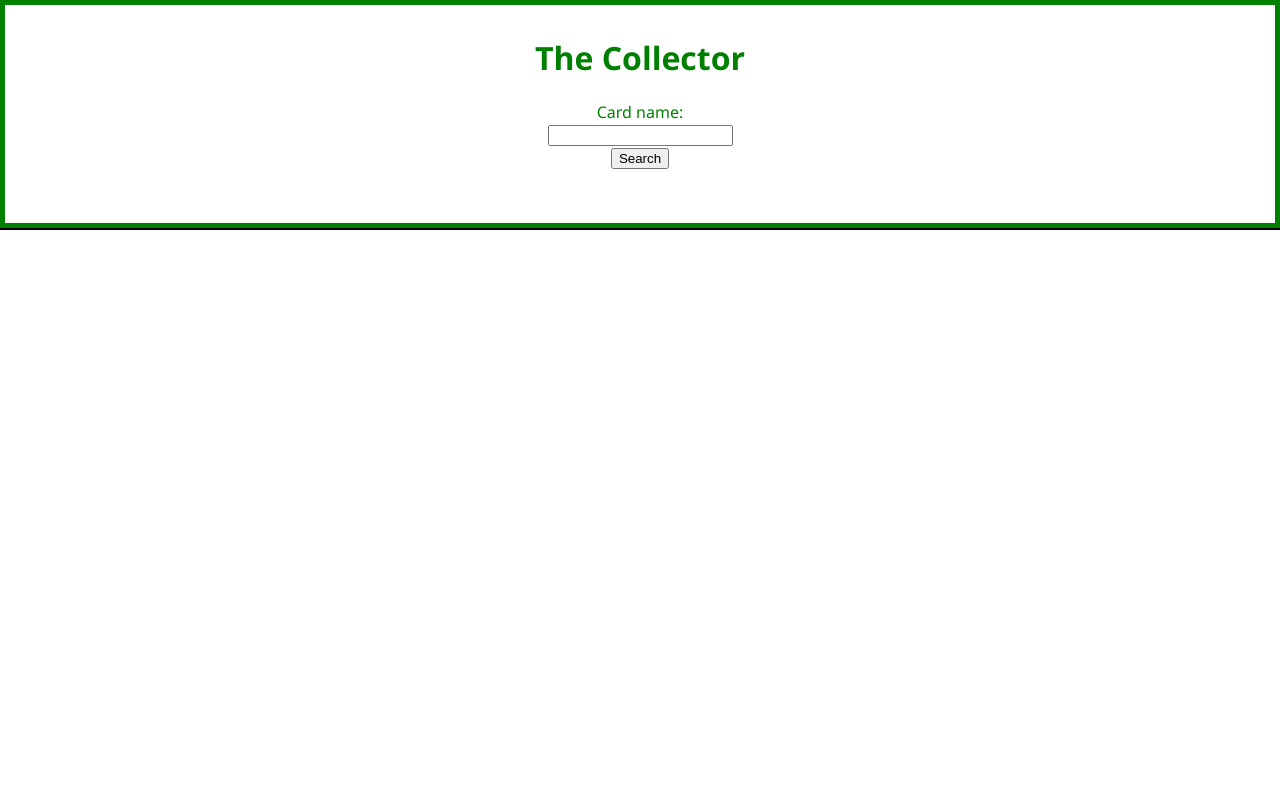
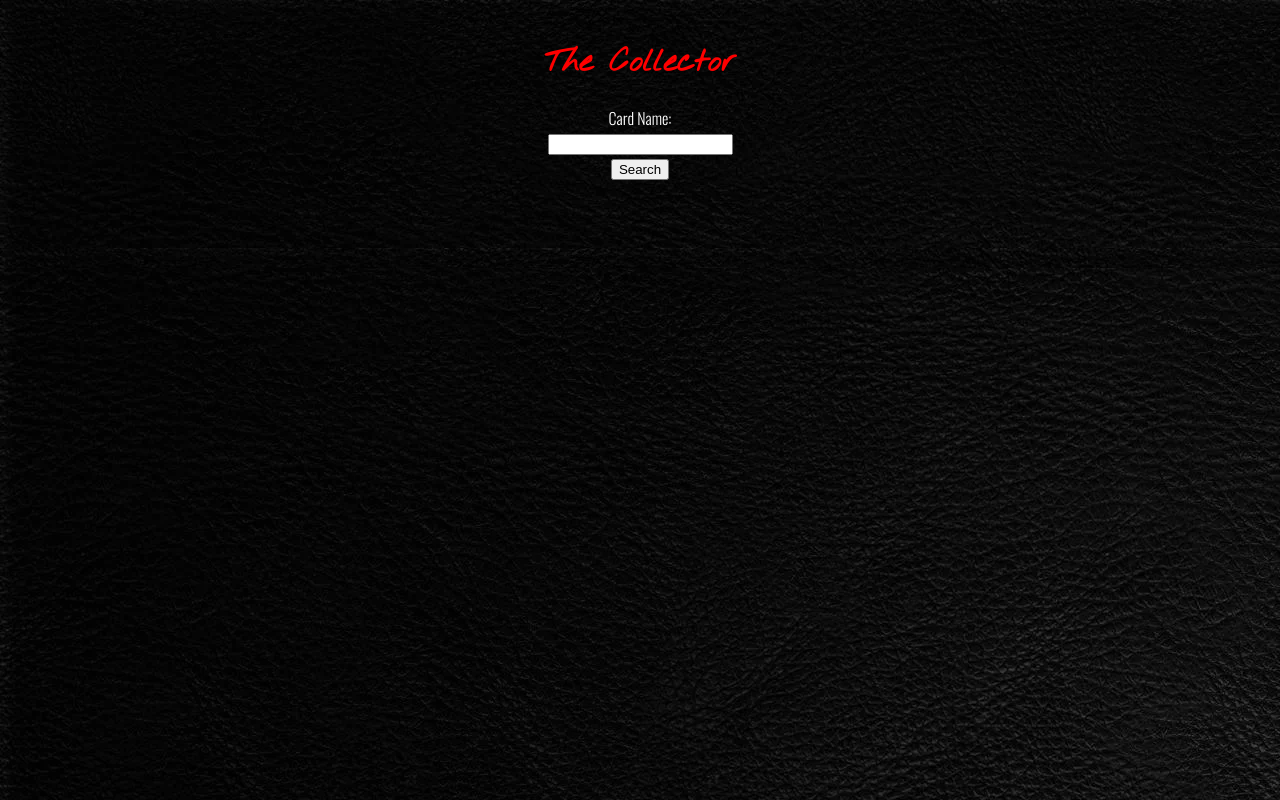
Before and after one commit to LZCT/TheCollector, a plain HTML site: page index.html in a window 1280 px wide. Drawn offline with nearby package versions, Linux system fonts and the light colour scheme.

Commit message:
just visual changes

```diff
--- a/app.js
+++ b/app.js
@@ -1,4 +1,5 @@
 // YOUR POKEMON TCG API KEY HERE
+//If you aren’t using an API key, you are rate limited to 1000 requests a day, and a maxium of 30 per minute.
 const POKETCGAPI_KEY = ``;
 
 const cardList = document.getElementById("cardList");
@@ -19,7 +20,6 @@ class pokemonCard {
 const fetchCard = () => {
 
     let cardName = document.getElementById('cardName').value;
-    console.log(`CONSOLE: ${cardName}`)
 
     const url = `https://api.pokemontcg.io/v2/cards?q=name:${cardName}`;
     fetch(url, {
@@ -32,31 +32,20 @@ const fetchCard = () => {
     })
         .then( res => res.json())
         .then((cards) => {
-            console.log(cards.data)
 
             let arrayCardsImages = []
 
             cards.data.forEach( (card) => {
-                console.log(card.name);
 
-               arrayCardsImages.push(card.images.large)
+                arrayCardsImages.push(card.images.large)
 
-                //const img = new Image(300,420);
-                //img.src = card.images.large;
-                //document.body.appendChild(img);
             });
-           // document.getElementById("preview-card").src = card[0].data.images.small;
-            for(let i= 0; i < arrayCardsImages.length; i++){
-                console.log(arrayCardsImages[i]);
-            }
 
             listCards(arrayCardsImages);
 
 
         })
 
-
-    document.getElementById("txt").value = cardName;
 
 };
 
@@ -72,8 +61,6 @@ const listCards = (card) => {
         `
     ).join('');
 
-
-
     cardList.innerHTML = listOfImages;
 
 };
--- a/index.html
+++ b/index.html
@@ -8,6 +8,14 @@
         <title>The Collector</title>
         <link rel="stylesheet" href="style.css">
 
+        <link rel="preconnect" href="https://fonts.googleapis.com">
+        <link rel="preconnect" href="https://fonts.gstatic.com" crossorigin>
+        <link href="https://fonts.googleapis.com/css2?family=Nothing+You+Could+Do&display=swap" rel="stylesheet">
+
+        <link rel="preconnect" href="https://fonts.googleapis.com">
+        <link rel="preconnect" href="https://fonts.gstatic.com" crossorigin>
+        <link href="https://fonts.googleapis.com/css2?family=Nothing+You+Could+Do&family=Oswald:wght@300&display=swap" rel="stylesheet">
+
     </head>
 
     <body>
@@ -16,15 +24,13 @@
             <h1>The Collector</h1>
 
             <form>
-                <label for="fname">Card name:</label><br>
+                <label for="fname">Card Name:</label><br>
                 <input type="text" id="cardName" name="cardName"><br>
                 <input type="button" onclick="fetchCard()" id="searchButton" value="Search">
             </form>
 
+            <br><br>
 
-            <!--<h1 id="txt">You don't search anything!</h1>-->
-            <!--<img src="https://tcg.pokemon.com/assets/img/global/tcg-card-back.jpg" id="preview-card">-->
-            <br><br>
         </div>
 
 
--- a/style.css
+++ b/style.css
@@ -1,8 +1,13 @@
 body {
-    color: green;
-    background-color: white;
-    font-family: 'Segoe UI', Tahoma, Geneva, Verdana, sans-serif;
+    color: white;
+    font-family: 'Oswald', sans-serif;
+    background-image: url("/img/card_background.webp");
     margin: 0;
+}
+
+h1{
+    font-family: 'Nothing You Could Do', cursive;
+    color: red;
 }
 
 
@@ -18,11 +23,12 @@ body {
 }
 
 .search-box{
-    padding: 10px;
-    border: 5px solid green;
+    padding: 20px;
+    border: 0px outset red;
     margin: 0 auto;
     text-align: center;
     place-items: center;
+    /*background-image: url("/img/background.jpg");*/
 
 }
 
@@ -32,10 +38,11 @@ body {
 
     display: grid;
     grid-template-columns: repeat(auto-fit, minmax(300px, 1fr));
-    gap: 10px;
+    gap: 15px;
     margin: 0 auto;
-    background-color: transparent;
-    border: 1px solid black;
+    padding: 10px;
+    background-image: url("/img/card_background.webp");
+    border: 0px solid black;
     text-align: center;
 
 
```
Also changed, not shown: img/card_background.webp (added), 1 other file.
